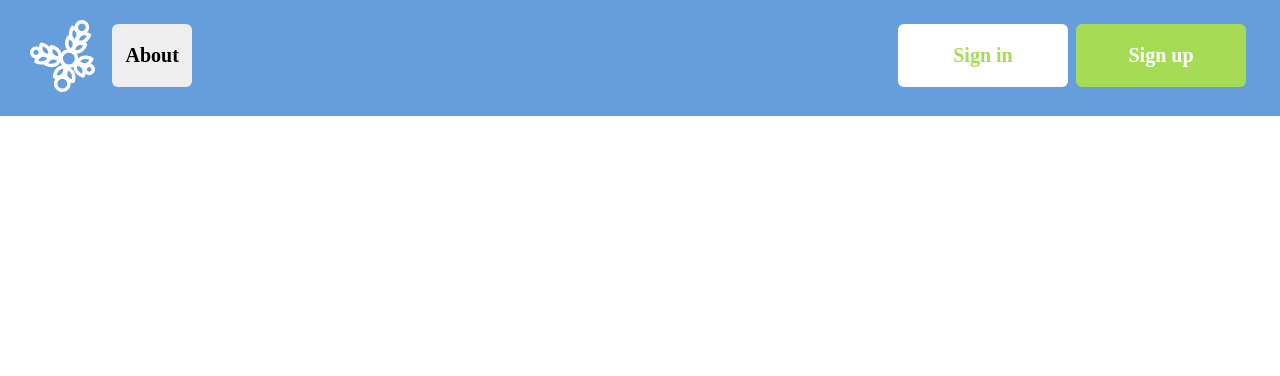
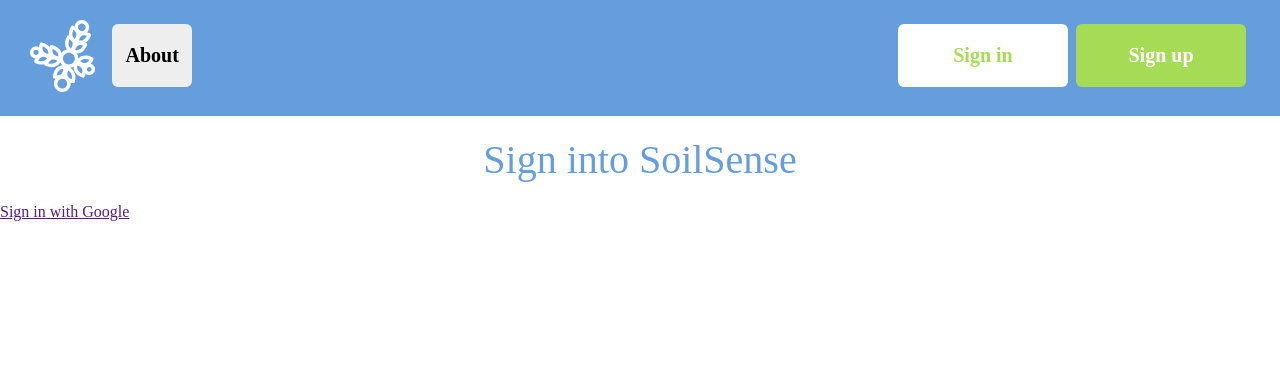
Before and after one commit to zek224/pest-control, a Python web app: template project/templates/signin.html in a window 1280 px wide. Shown: the top 376 px of the page. Run offline with Jinja, Linux system fonts and the light colour scheme; the template is opened without the code that fills it, so the values that code supplies are empty.

Commit message:
temp commit

```diff
--- a/project/static/signin.css
+++ b/project/static/signin.css
@@ -0,0 +1,18 @@
+.signin-text {
+  display: block;
+  margin: 20px 10%;
+  text-align: center;
+  font-size:40px;
+  color: #669DDC;
+  border-radius: 6px;
+}
+#google-signin {
+  margin: auto;
+  width: 200px;
+  border: 3px solid black;
+  padding:4px;
+  text-align: center;
+  font-size: 20px;
+  text-decoration: none;
+  font-weight: bold;
+}
--- a/project/templates/signin.html
+++ b/project/templates/signin.html
@@ -9,5 +9,9 @@
   </head>
   <body>
     <script src='header.js'></script>
+    <p class="signin-text">Sign into SoilSense</p>
+    <div class="google-signin">
+      <a href="">Sign in with Google</a>
+    </div>
   </body>
 </html>
```
